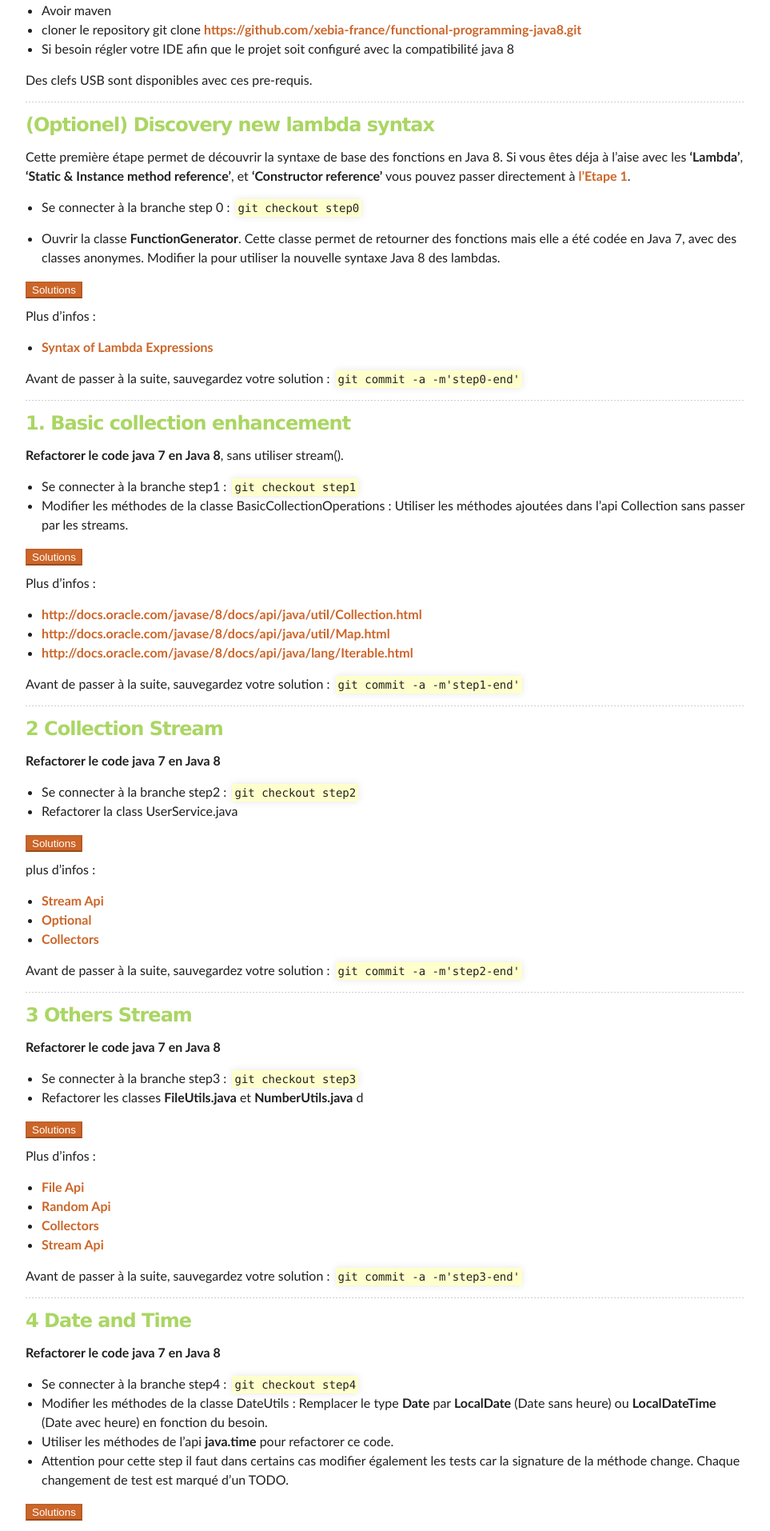
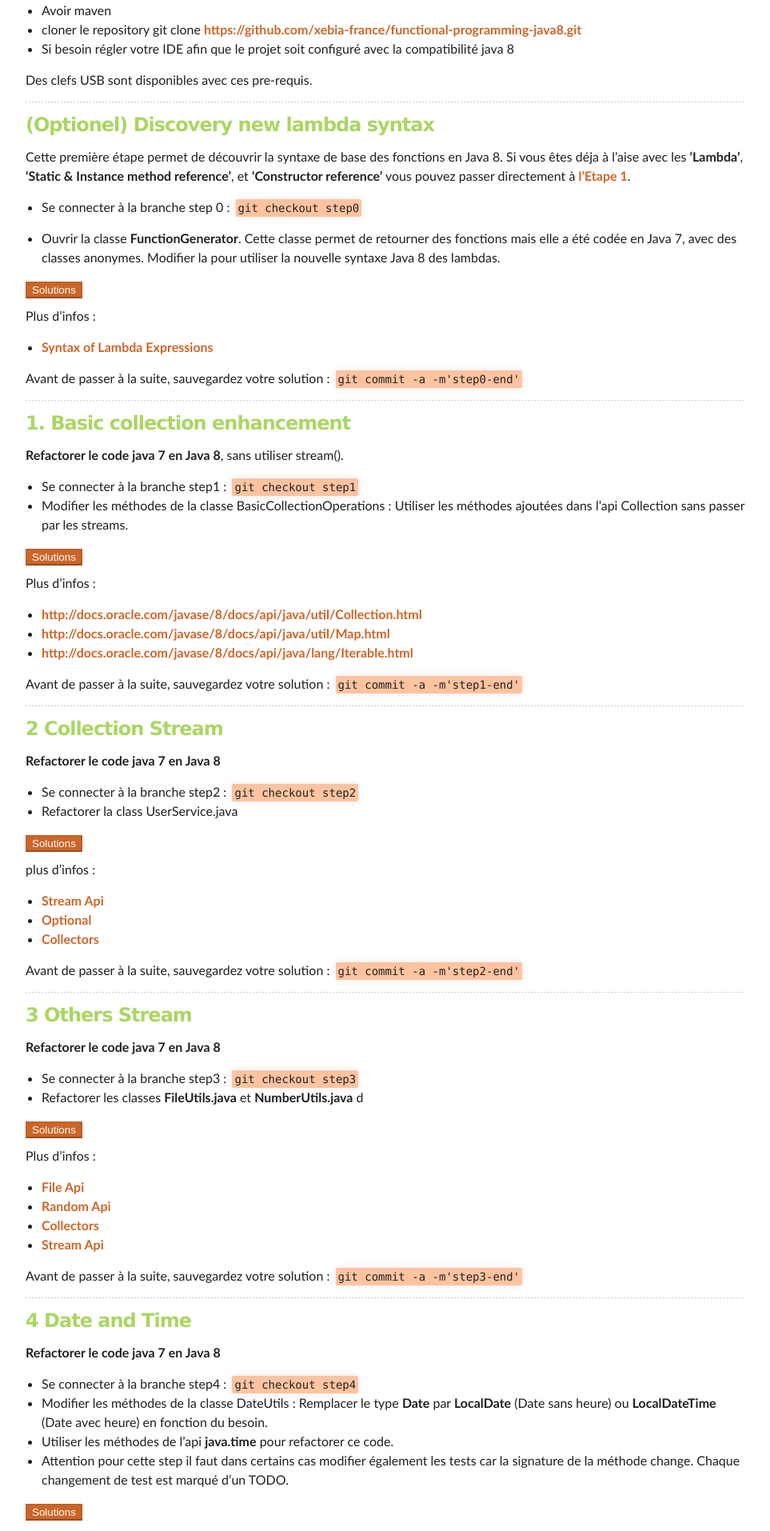
Before and after one commit to publicissapient-france/functional-programming-java8, a Jekyll site: the page built from index.md, in a window 1280 px wide. Shown: the part 599-2513 px from the top of the page at 80% size, without its empty margins (158-1121 px from the left). Built offline with Jekyll 4.4.1, drawn with Linux system fonts in a browser that asks for light colours.

Commit message:
Try to change color code background

```diff
--- a/stylesheets/stylesheet.css
+++ b/stylesheets/stylesheet.css
@@ -161,7 +161,7 @@ p img {
 pre, code {
   width: 100%;
   color: #222;
-  background-color: #FFC;
+  background-color: #FFC3A0;
 
 
   font-family: Monaco, "Bitstream Vera Sans Mono", "Lucida Console", Terminal, monospace;
```
